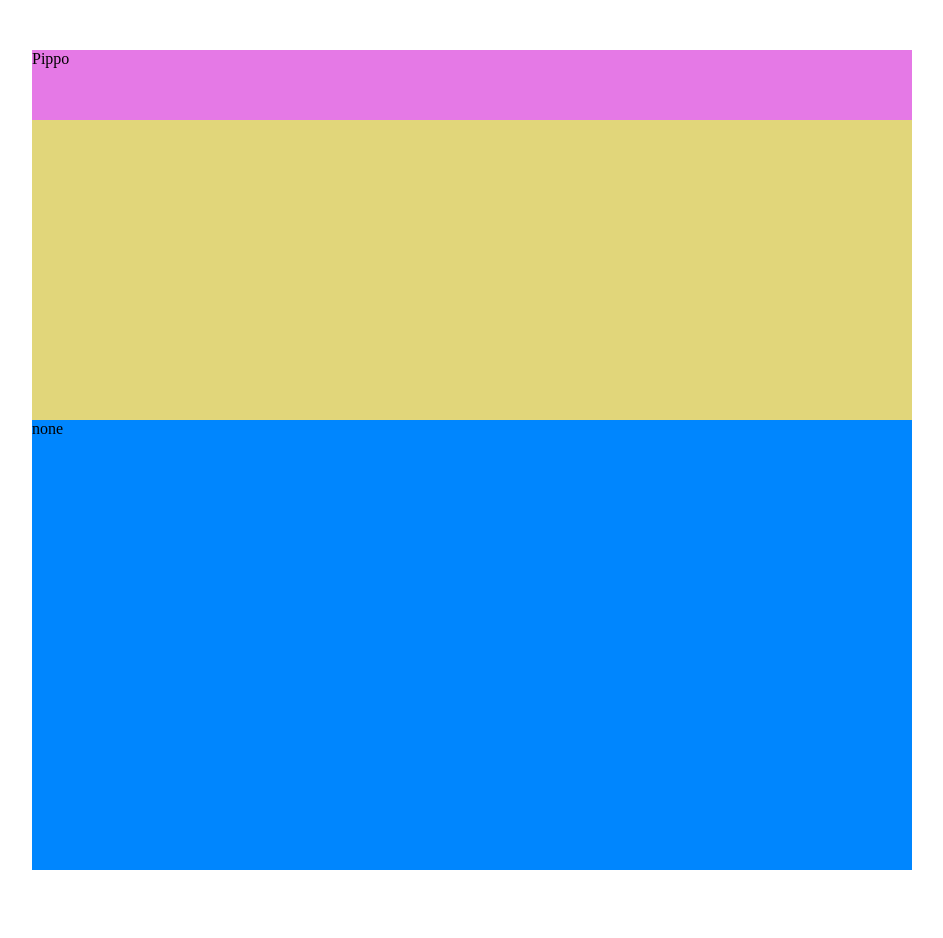
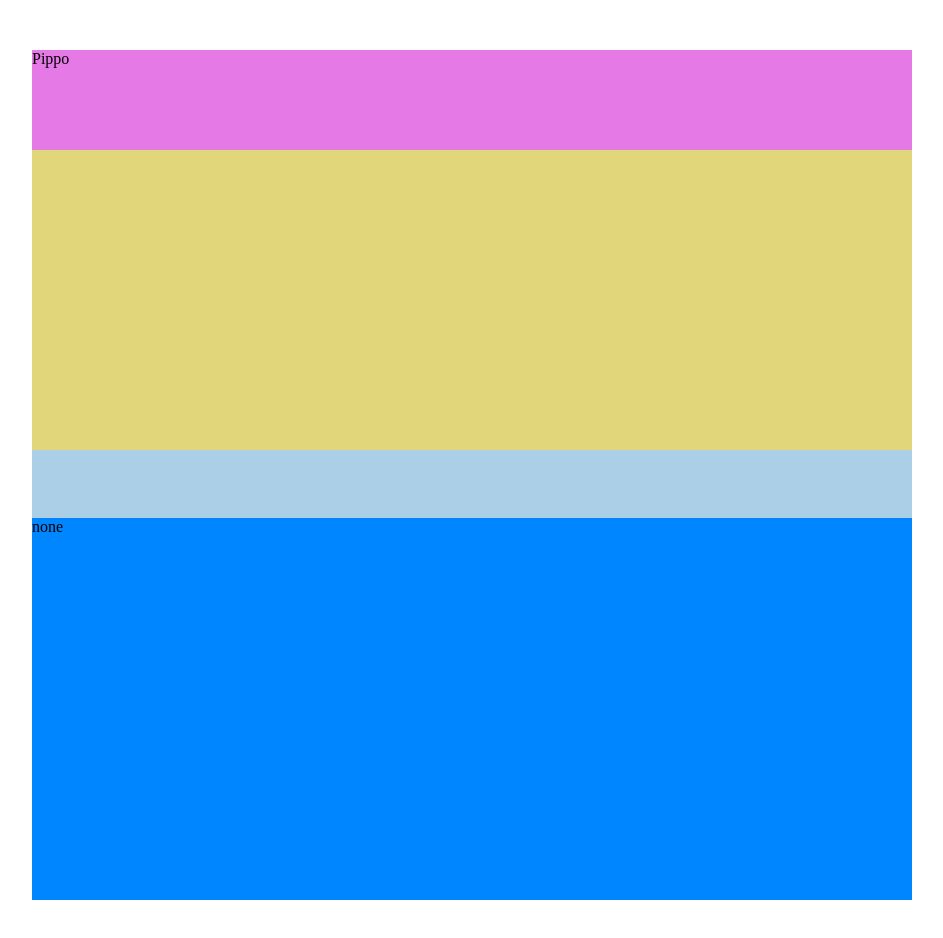
Before and after one commit to giadeagal/htmlcss-struttura-wp, a plain HTML site: page index.html in a window 1280 px wide. Shown: the whole page, without its empty margins (168-1111 px from the left). Drawn offline with Linux system fonts and the light colour scheme.

Commit message:
add header nella sezione "lower-main"

```diff
--- a/css/style.css
+++ b/css/style.css
@@ -12,7 +12,7 @@ body {
 
 /* header */
 .page-header {
-    height: 70px;
+    height: 100px;
     width: 100%;
     background-color: #e579e6;
 }
@@ -37,3 +37,9 @@ body {
     display: table;
     clear: both;
 }
+
+.section-header {
+    height: 15%;
+    width: 100%;
+    background-color: #abcfe7;
+}
```
